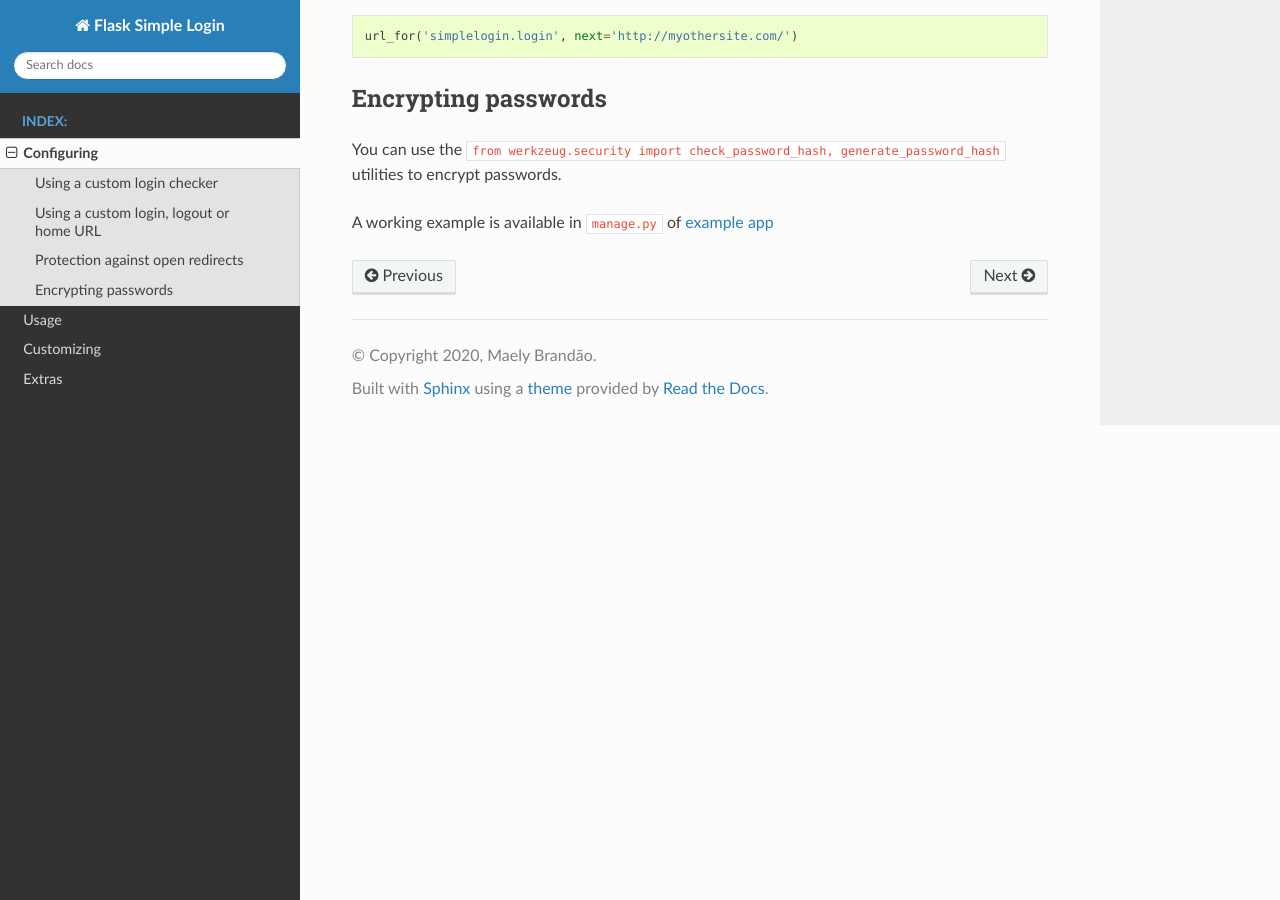
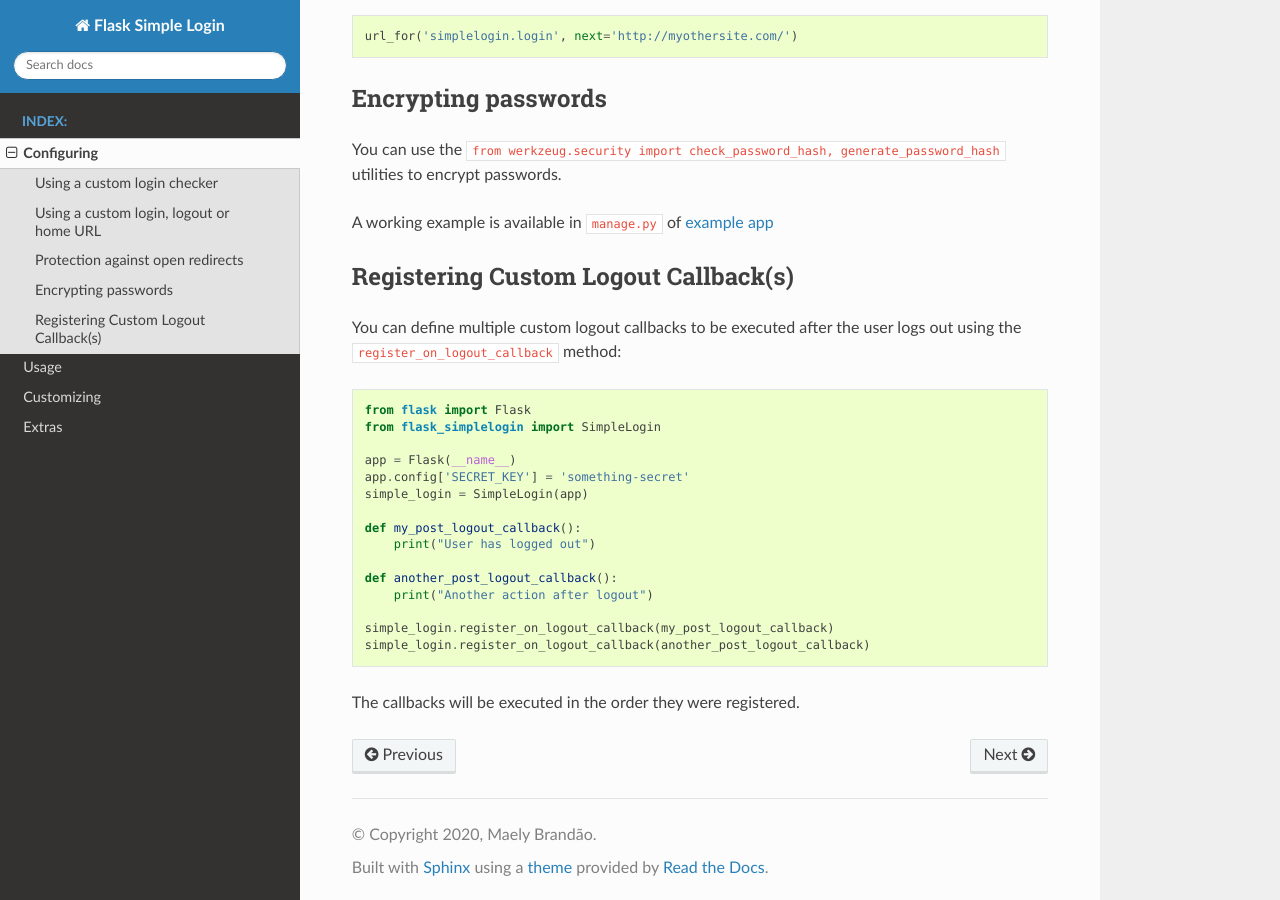
Before and after one commit to flask-extensions/Flask-SimpleLogin, a Sphinx documentation site: the page built from docs/configuring.md, in a window 1280 px wide and 900 px high, scrolled down 1697 px. Built offline with Sphinx 7.4.7 and the Read the Docs theme 3.1.0, drawn with Linux system fonts in a browser that asks for light colours.

Commit message:
Add documentation for registering custom logout callbacks

````diff
--- a/docs/configuring.md
+++ b/docs/configuring.md
@@ -90,3 +90,27 @@ url_for('simplelogin.login', next='http://myothersite.com/')
 You can use the `from werkzeug.security import check_password_hash, generate_password_hash` utilities to encrypt passwords.
 
 A working example is available in `manage.py` of [example app](https://github.com/flask-extensions/Flask-SimpleLogin/tree/main/example)
+
+## Registering Custom Logout Callback(s)
+
+You can define multiple custom logout callbacks to be executed after the user logs out using the `register_on_logout_callback` method:
+
+```python
+from flask import Flask
+from flask_simplelogin import SimpleLogin
+
+app = Flask(__name__)
+app.config['SECRET_KEY'] = 'something-secret'
+simple_login = SimpleLogin(app)
+
+def my_post_logout_callback():
+    print("User has logged out")
+
+def another_post_logout_callback():
+    print("Another action after logout")
+
+simple_login.register_on_logout_callback(my_post_logout_callback)
+simple_login.register_on_logout_callback(another_post_logout_callback)
+```
+
+The callbacks will be executed in the order they were registered.
````
